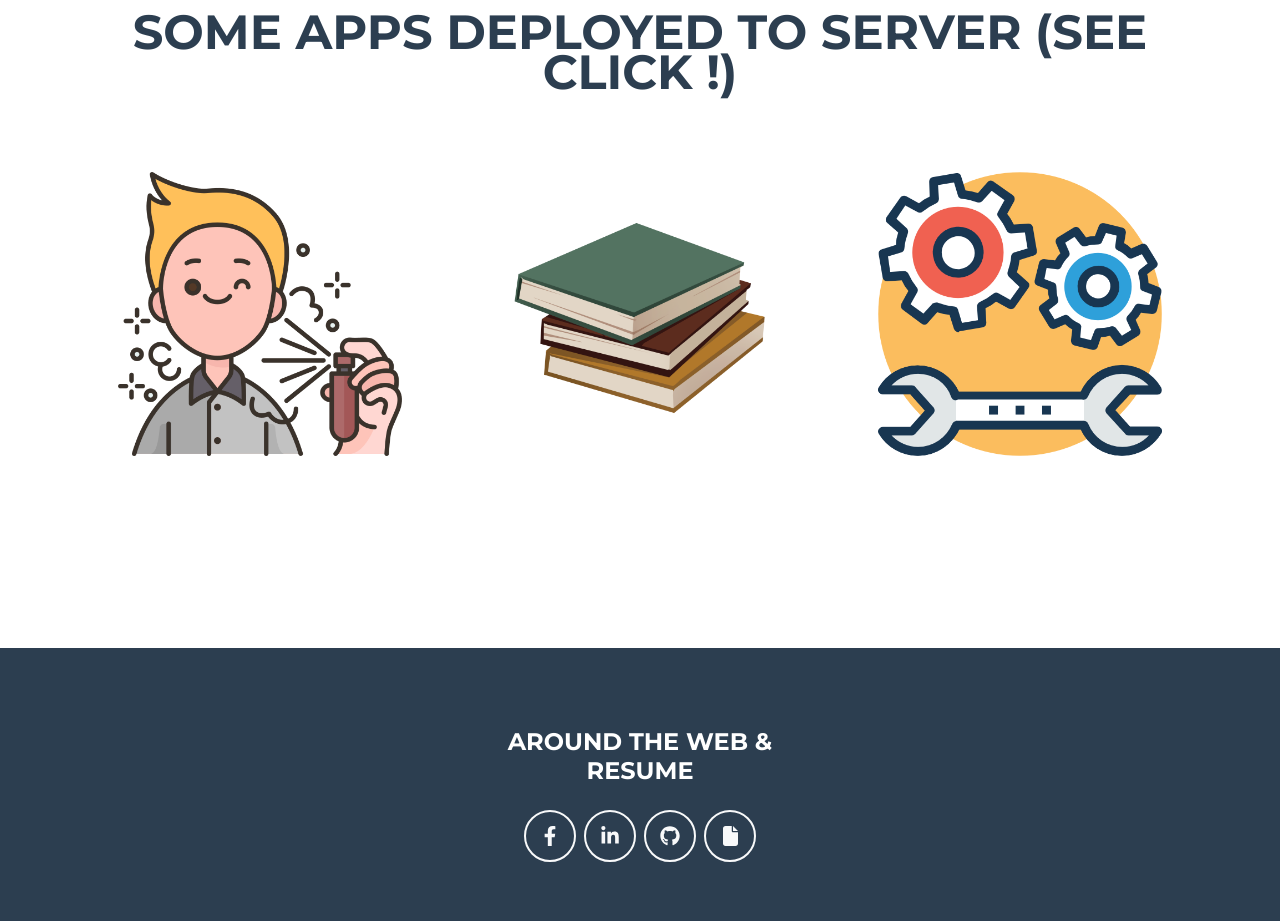
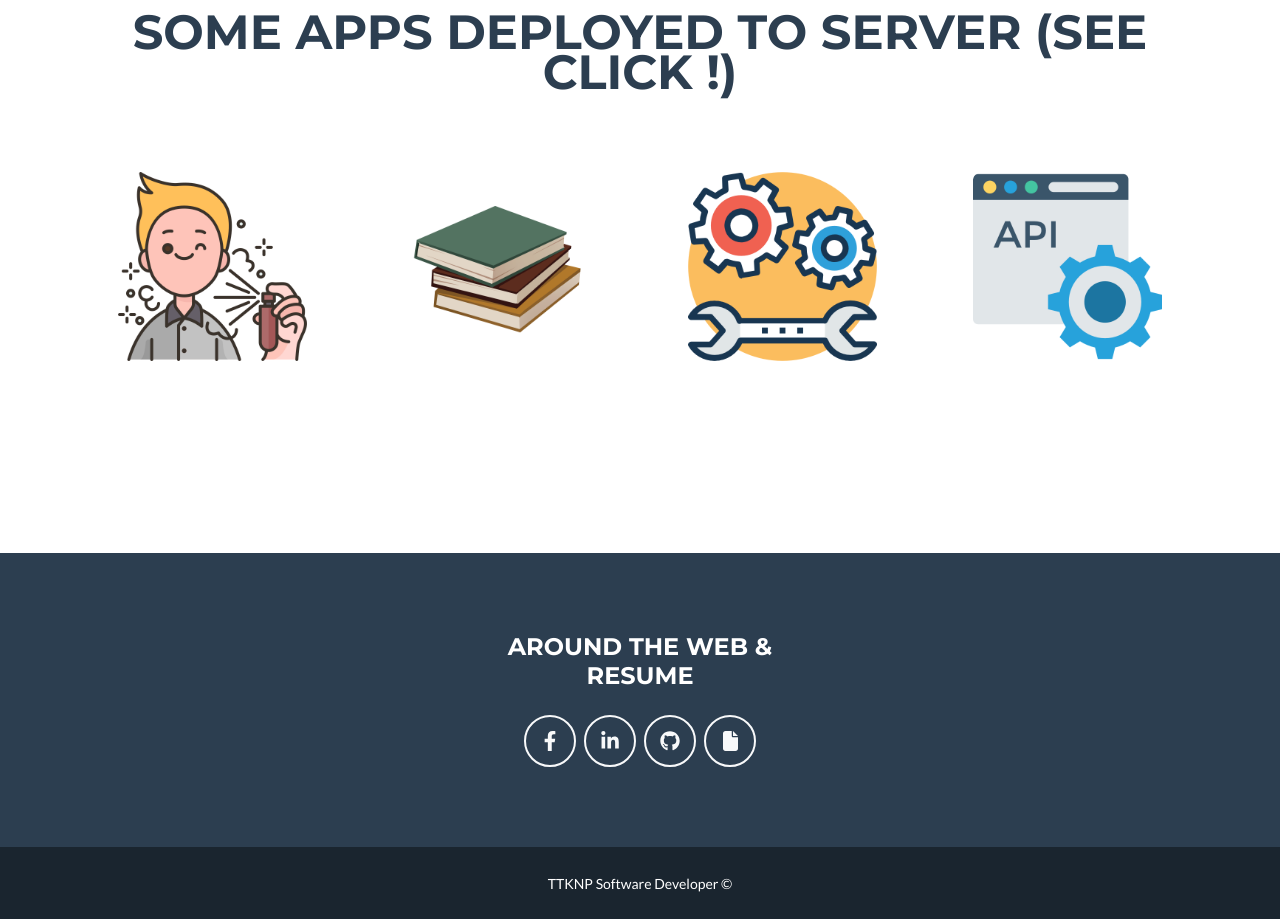
Before and after one commit to Thitikorn-Nupan/angular-portfolio, an Angular app: page / in a window 1280 px wide. Shown: the part 4140-5061 px from the top of the page. Built offline with nearby package versions, Linux system fonts and the light colour scheme.

Commit message:
add new public app

```diff
--- a/src/app/components/details/details.component.ts
+++ b/src/app/components/details/details.component.ts
@@ -522,6 +522,22 @@ export class DetailsComponent {
         '/assets/images/mst-e12.png',
         '/assets/images/mst-e13.png',
       ]
+      },
+      {
+        id : 'portfolioModal19',
+        header :'REST API\'s Free',
+        totalStart : this.getArrayNumber(5),
+        skills : `  [<br/>
+                    "Developer can use all the api's for developing own application", <br/>
+                    "Provider the common http method as POST,GET,DELETE,PUT for application", <br/>
+                    ]
+        `,
+        experiences : `
+                    [<br/>
+                    ]
+        `,
+        href:'assets/pdf/doc-rest-api.pdf',
+        label : 'Document'
       }
     ]
   }
--- a/src/app/components/public-apps/public-apps.component.html
+++ b/src/app/components/public-apps/public-apps.component.html
@@ -4,7 +4,7 @@
       <h2 class="page-section-heading text-center text-uppercase text-secondary mb-0 p-3 mb-3">{{description}}</h2>
       <div class="row justify-content-center">
         <ng-container *ngFor="let skill of skills">
-          <div class="col-md-6 col-lg-4 mb-5 p-5">
+          <div class="col-md-6 col-lg-3 mb-5 p-5">
             <!-- way to bind some attr special-->
             <div class="portfolio-item mx-auto" data-bs-toggle="modal" [attr.data-bs-target]="skill.bsTarget">
               <div class="portfolio-item-caption d-flex align-items-center justify-content-center h-100 w-100">
--- a/src/app/components/public-apps/public-apps.component.ts
+++ b/src/app/components/public-apps/public-apps.component.ts
@@ -16,6 +16,7 @@ export class PublicAppsComponent {
       { bsTarget : '#portfolioModal16',  src : 'assets/images/perfume-shop-app-ic.png' },
       { bsTarget : '#portfolioModal17',  src : 'assets/images/review-books-app-ic.png' },
       { bsTarget : '#portfolioModal18',  src : 'assets/images/maintenance-app-ic.png' },
+      { bsTarget : '#portfolioModal19',  src : 'assets/images/rest-app-ic.png' },
       // end row
     ]
   }
```
Also changed, not shown: src/assets/images/rest-app-ic.png (added), 1 other file (tests, documents, lock files or other folders).
